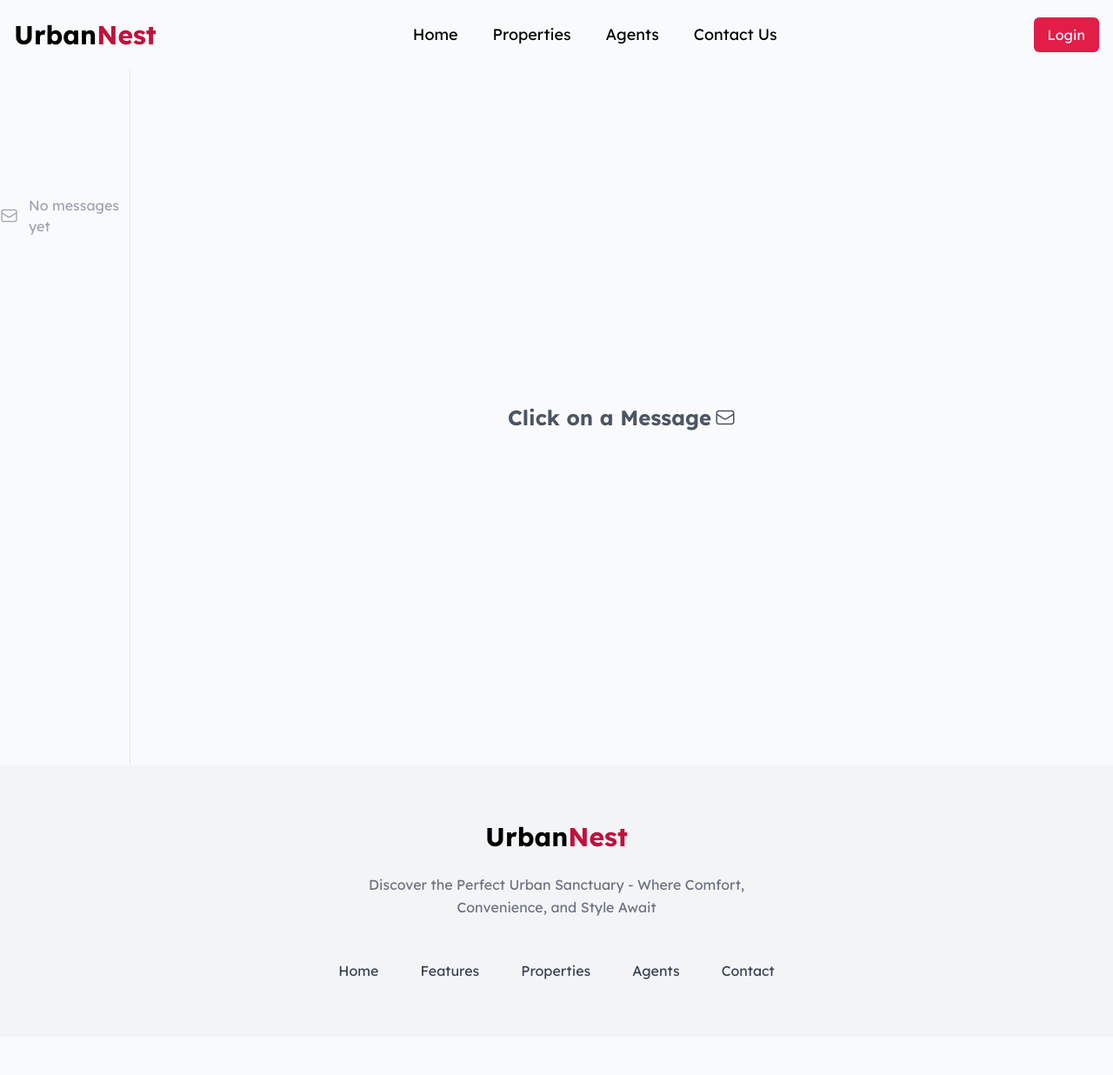
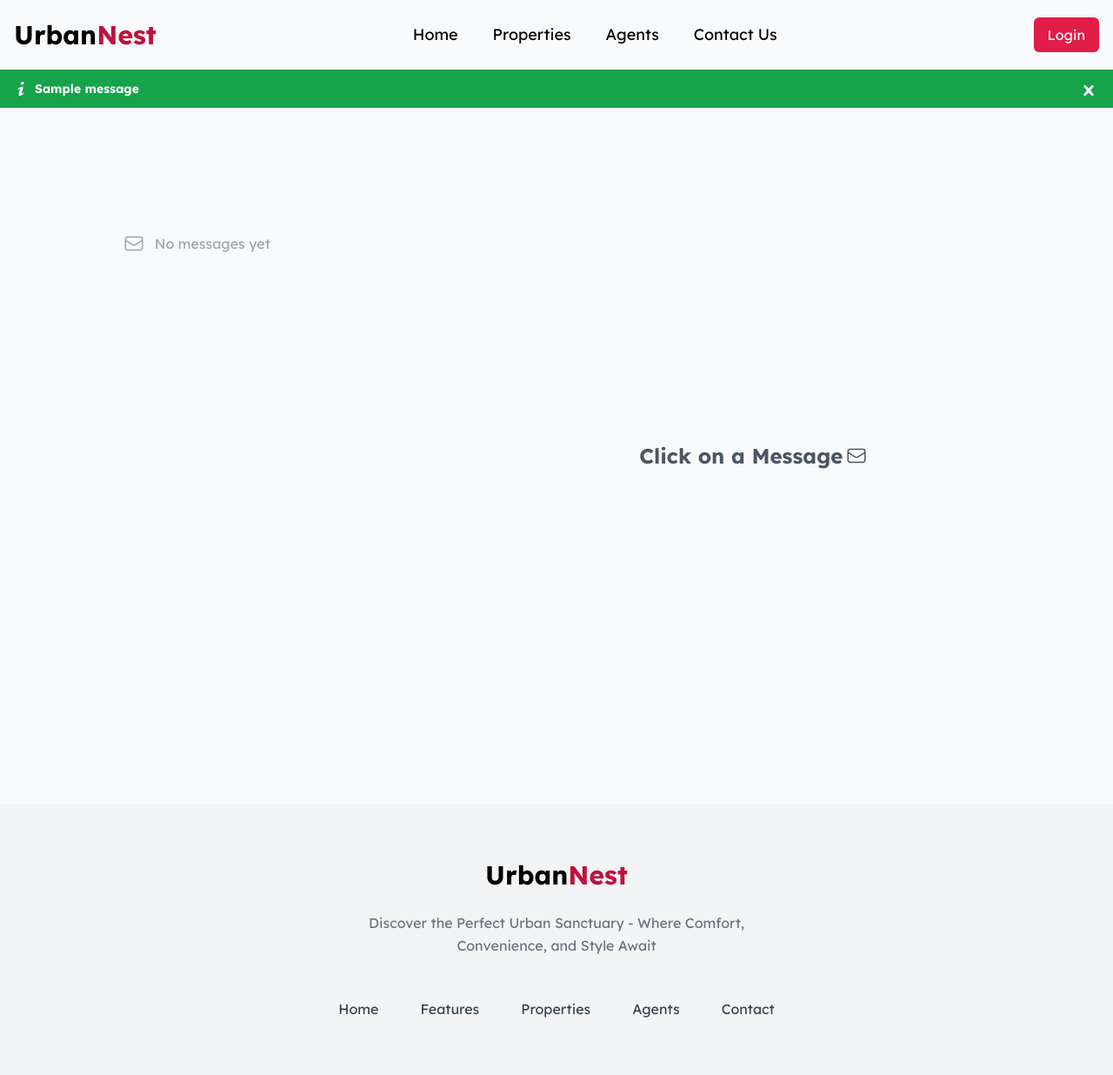
Before and after one commit to Zeusangis/django-real-estate, a Django app: page /inbox/ in a window 1280 px wide. Shown: the whole page at 87% size. Before the commit the page ends 1126 px from the top, so only its background shows below. Run offline with Django 5.2, Linux system fonts and the light colour scheme; data comes from the database, SQL or seed files in the repository; both versions use the stored data as it was after the commit; tables that the repository leaves empty hold one stand-in row (values such as "Sample post"); one stand-in notice (Sample message) is shown; some libraries are stand-ins or nearby versions.

Commit message:
Enhance inbox layout and add message alerts; implement agent redirection logic

```diff
--- a/spacenest/templates/spacenest/inbox.html
+++ b/spacenest/templates/spacenest/inbox.html
@@ -1,7 +1,7 @@
 {% extends "main.html" %} {% block content %}
 <!-- component -->
 <main class="hidden md:flex w-full min-h-screen container mx-auto">
-  <div>{% include "spacenest/inbox_sidebar.html" %}</div>
+  <div class="md:w-[700px]">{% include "spacenest/inbox_sidebar.html" %}</div>
   <div class="flex items-center w-full justify-center">
     <h1 class="flex items-center gap-1 text-2xl font-bold text-gray-600">
       <span>Click on a Message </span
--- a/spacenest/templates/spacenest/inbox_sidebar.html
+++ b/spacenest/templates/spacenest/inbox_sidebar.html
@@ -1,4 +1,4 @@
-<section class="flex flex-col pt-3 w-full bg-gray-50 md:min-h-screen overflow-y-scroll border-r">
+<section class="flex flex-col pt-3 w-full bg-gray-50 md:min-h-screen overflow-y-scroll">
     <div class="divide-y">
  {% if mails %}
  {% for mail in mails %}
--- a/spacenest/views.py
+++ b/spacenest/views.py
@@ -7,6 +7,7 @@ from django.db import IntegrityError
 import requests
 import os
 from django.http import HttpResponse
+from django.contrib import messages
 
 
 def index(request):
@@ -172,6 +173,10 @@ def add_images(request, pk):
 def pricing(request):
     user_membership = UserMembership.objects.filter(user=request.user).first()
     expired = user_membership and user_membership.expired
+    if not expired and user_membership:
+        messages.info(request, "You are already an agent")
+        return redirect("index")
+
     print(expired)
     # KHALTI_SECRET_KEY = os.getenv("KHALTI_SECRET_KEY")
     URL = "https://a.khalti.com/api/v2/epayment/initiate/"
--- a/templates/main.html
+++ b/templates/main.html
@@ -17,7 +17,60 @@
     style="font-family: 'Lexend', sans-serif"
   >
     {% include "navbar.html" %}
-    <main class="flex-1">{% block content %}{% endblock content %}</main>
+    <main class="flex-1">
+      {% if messages %}
+      <ul class="messages">
+        {% for message in messages %}
+        <li class="container mx-auto">
+          <div id="alertbox">
+            <div
+              class="container text-white {% if message.tags == 'info' %} bg-blue-600 {% elif message.tags == 'error' %} bg-red-600 {% elif message.tags == 'success' %} bg-green-600 {% elif message.tags == 'warning' %} bg-orange-600 {% endif %} flex items-center text-sm font-bold px-4 py-3 relative"
+              role="alert"
+            >
+              <svg
+                class="fill-current w-4 h-4 mr-2"
+                xmlns="http://www.w3.org/2000/svg"
+                viewBox="0 0 20 20"
+              >
+                <path
+                  d="M12.432 0c1.34 0 2.01.912 2.01 1.957 0 1.305-1.164 2.512-2.679 2.512-1.269 0-2.009-.75-1.974-1.99C9.789 1.436 10.67 0 12.432 0zM8.309 20c-1.058 0-1.833-.652-1.093-3.524l1.214-5.092c.211-.814.246-1.141 0-1.141-.317 0-1.689.562-2.502 1.117l-.528-.88c2.572-2.186 5.531-3.467 6.801-3.467 1.057 0 1.233 1.273.705 3.23l-1.391 5.352c-.246.945-.141 1.271.106 1.271.317 0 1.357-.392 2.379-1.207l.6.814C12.098 19.02 9.365 20 8.309 20z"
+                />
+              </svg>
+              <p>{{ message }}</p>
+
+              <span
+                class="absolute top-0 bottom-0 right-0 px-4 py-3 closealertbutton"
+              >
+                <svg
+                  class="fill-current h-6 w-6 text-white"
+                  role="button"
+                  xmlns="http://www.w3.org/2000/svg"
+                  viewBox="0 0 20 20"
+                >
+                  <title>Close</title>
+                  <path
+                    d="M14.348 14.849a1.2 1.2 0 0 1-1.697 0L10 11.819l-2.651 3.029a1.2 1.2 0 1 1-1.697-1.697l2.758-3.15-2.759-3.152a1.2 1.2 0 1 1 1.697-1.697L10 8.183l2.651-3.031a1.2 1.2 0 1 1 1.697 1.697l-2.758 3.152 2.758 3.15a1.2 1.2 0 0 1 0 1.698z"
+                  />
+                </svg>
+              </span>
+            </div>
+          </div>
+        </li>
+        {% endfor %}
+      </ul>
+      {% endif %} {% block content %}{% endblock content %}
+    </main>
     {% include "footer.html" %}
+    <script
+      src="https://cdnjs.cloudflare.com/ajax/libs/jquery/3.5.0/jquery.min.js"
+      integrity="sha256-xNzN2a4ltkB44Mc/Jz3pT4iU1cmeR0FkXs4pru/JxaQ="
+      crossorigin="anonymous"
+    ></script>
+
+    <script>
+      $(".closealertbutton").click(function (e) {
+        $(this).parent().parent().hide(500); // Hides the alert on close
+      });
+    </script>
   </body>
 </html>
```
Also changed, not shown: spacenest/templates/spacenest/inbox_single.html (+6 -4 lines), db.sqlite3.
